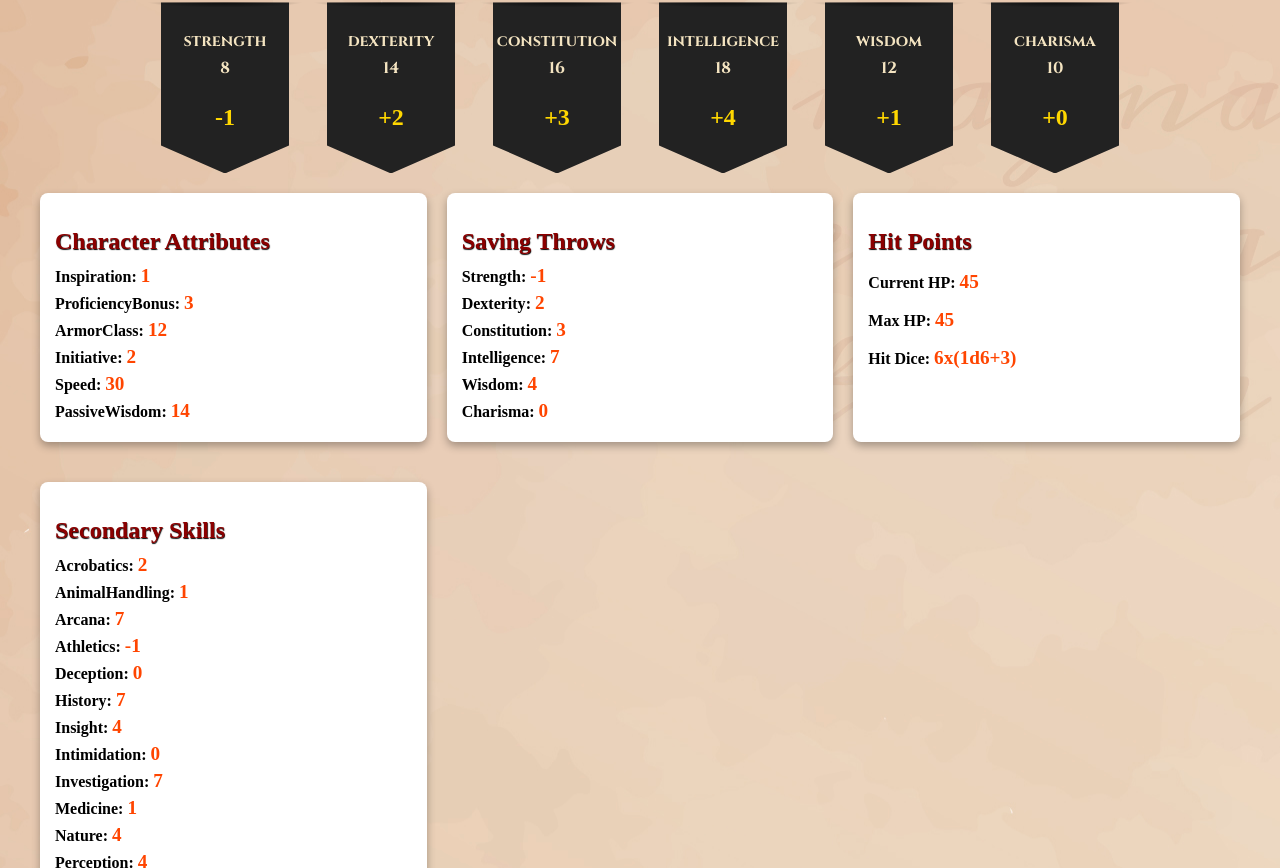
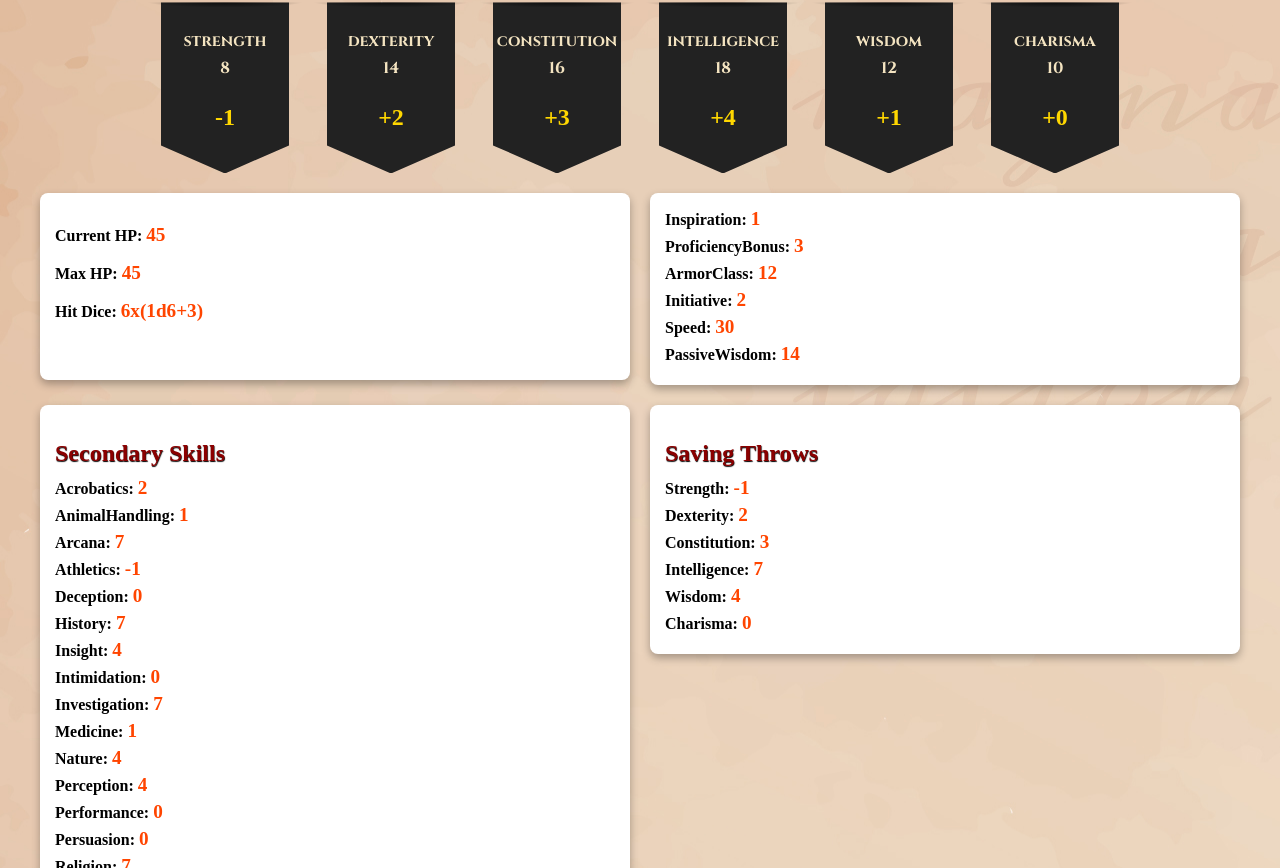
Before and after one commit to frodkata/character-sheet, a React (Create React App) app: page / in a window 1280 px wide. Shown: the part 252-1120 px from the top of the page. Built offline with nearby package versions, Linux system fonts and the light colour scheme.

Commit message:
Refactor layout and styles across character sheet components for improved organization and visual consistency; update CharacterPage to enhance component arrangement

```diff
--- a/src/components/characterSheet/CharacterAttributes.tsx
+++ b/src/components/characterSheet/CharacterAttributes.tsx
@@ -8,17 +8,10 @@ interface CharacterAttributesProps {
 const styles: { [key: string]: React.CSSProperties } = {
 	section: {
 		padding: "15px",
-		marginBottom: "20px",
+
 		boxShadow: "0 4px 8px rgba(0, 0, 0, 0.3)",
 		borderRadius: "8px",
 		backgroundColor: "#fff",
-	},
-	heading: {
-		color: "#8b0000",
-		fontSize: "1.5rem",
-		fontWeight: "bold",
-		marginBottom: "10px",
-		textShadow: "0.5px 0.5px 1px #000",
 	},
 	list: {
 		listStyleType: "none",
@@ -40,7 +33,6 @@ const CharacterAttributes: React.FC<CharacterAttributesProps> = ({
 }) => {
 	return (
 		<section style={styles.section}>
-			<h2 style={styles.heading}>Character Attributes</h2>
 			<ul style={styles.list}>
 				{Object.entries(attributes).map(([stat, value]) => (
 					<li key={stat} style={styles.listItem}>
--- a/src/components/characterSheet/HitPoints.tsx
+++ b/src/components/characterSheet/HitPoints.tsx
@@ -8,7 +8,7 @@ interface HitPointsProps {
 const styles: { [key: string]: React.CSSProperties } = {
 	section: {
 		padding: "15px",
-		marginBottom: "20px",
+		marginBottom: "5px",
 		boxShadow: "0 4px 8px rgba(0, 0, 0, 0.3)",
 		borderRadius: "8px",
 		backgroundColor: "#fff",
@@ -30,7 +30,6 @@ const styles: { [key: string]: React.CSSProperties } = {
 const HitPoints: React.FC<HitPointsProps> = ({ hitPoints }) => {
 	return (
 		<section style={styles.section}>
-			<h2 style={styles.heading}>Hit Points</h2>
 			<p>
 				<strong>Current HP:</strong>{" "}
 				<span style={styles.statValue}>{hitPoints.currentHitPoints}</span>
--- a/src/components/characterSheet/Proficiencies.tsx
+++ b/src/components/characterSheet/Proficiencies.tsx
@@ -8,10 +8,9 @@ interface ProficienciesProps {
 const styles: { [key: string]: React.CSSProperties } = {
 	section: {
 		padding: "15px",
-
 		display: "flex",
 		flexDirection: "column",
-		gap: "10px",
+		gap: "2px",
 	},
 	category: {
 		display: "flex",
@@ -34,7 +33,7 @@ const styles: { [key: string]: React.CSSProperties } = {
 		color: "#8b0000",
 		fontSize: "1.2rem",
 		fontWeight: "bold",
-		marginBottom: "5px",
+		marginBottom: "1px",
 		textShadow: "0.5px 0.5px 1px #000",
 	},
 };
--- a/src/components/characterSheet/SavingThrows.tsx
+++ b/src/components/characterSheet/SavingThrows.tsx
@@ -8,7 +8,6 @@ interface SavingThrowsProps {
 const styles: { [key: string]: React.CSSProperties } = {
 	section: {
 		padding: "15px",
-		marginBottom: "20px",
 		boxShadow: "0 4px 8px rgba(0, 0, 0, 0.3)",
 		borderRadius: "8px",
 		backgroundColor: "#fff",
--- a/src/components/characterSheet/SecondarySkills.tsx
+++ b/src/components/characterSheet/SecondarySkills.tsx
@@ -8,7 +8,6 @@ interface SecondarySkillsProps {
 const styles: { [key: string]: React.CSSProperties } = {
 	section: {
 		padding: "15px",
-		marginBottom: "20px",
 		boxShadow: "0 4px 8px rgba(0, 0, 0, 0.3)",
 		borderRadius: "8px",
 		backgroundColor: "#fff",
--- a/src/pages/CharacterPage.tsx
+++ b/src/pages/CharacterPage.tsx
@@ -29,13 +29,22 @@ const styles: { [key: string]: React.CSSProperties } = {
 	},
 	grid: {
 		display: "grid",
-		gridTemplateColumns: "repeat(auto-fit, minmax(300px, 1fr))",
+		gridTemplateColumns: "1fr 1fr", // Two equal columns
 		gap: "20px",
 		width: "100%",
 		maxWidth: "1200px",
 	},
-	fullWidth: {
-		gridColumn: "1 / -1",
+	leftColumn: {
+		gridColumn: "1 / 2", // Left column for SecondarySkills
+		display: "flex",
+		flexDirection: "column",
+		gap: "20px",
+	},
+	rightColumn: {
+		gridColumn: "2 / 3", // Right column for CharacterAttributes, SavingThrows, and HitPoints
+		display: "flex",
+		flexDirection: "column",
+		gap: "20px",
 	},
 	proficiencies: {
 		gridColumn: "1 / -1", // Span the entire width of the grid
@@ -62,11 +71,16 @@ const CharacterPage: React.FC = () => {
 				<CharacterTitle title={title} />
 			</div>
 			<MainSkills mainSkills={mainSkills} />
+
 			<div style={styles.grid}>
+				<HitPoints hitPoints={hitPoints} />
 				<CharacterAttributes attributes={characterAtributes} />
-				<SavingThrows throws={savingThrows} />
-				<HitPoints hitPoints={hitPoints} />
-				<SecondarySkills skills={secondarySkills} />
+				<div style={styles.leftColumn}>
+					<SecondarySkills skills={secondarySkills} />
+				</div>
+				<div style={styles.rightColumn}>
+					<SavingThrows throws={savingThrows} />
+				</div>
 				<div style={styles.proficiencies}>
 					<Proficiencies proficiencies={proficiencies} />
 				</div>
```
